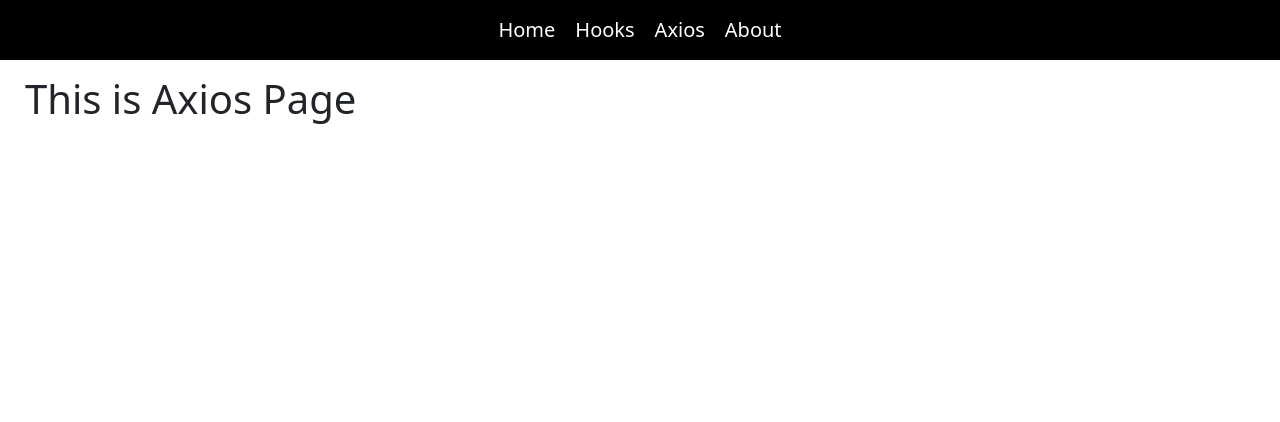
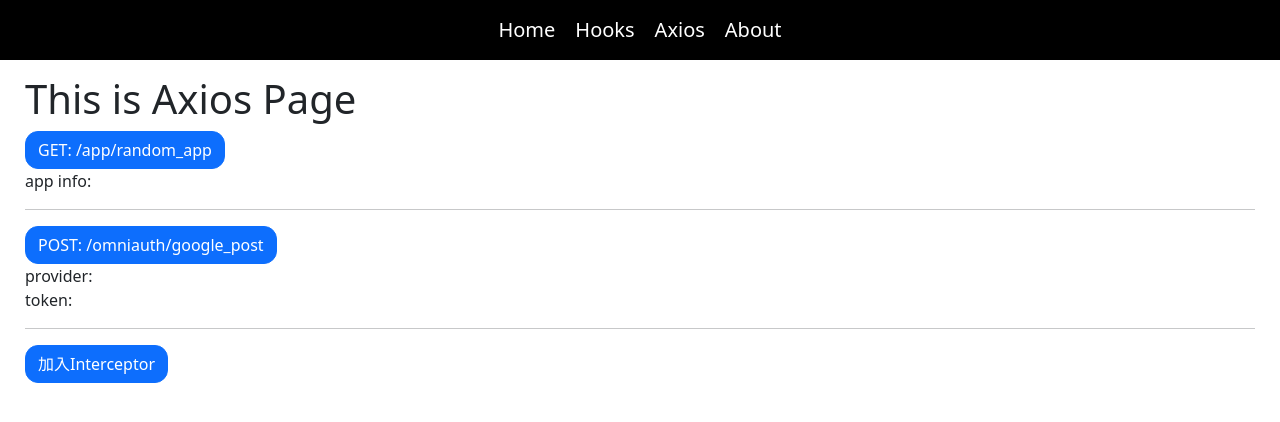
Before and after one commit to crluo0929/vue3-practice, a Vue app: page /axios in a window 1280 px wide. Shown: the top 422 px of the page. Built offline with nearby package versions, Linux system fonts and the light colour scheme.

Commit message:
add axios

```diff
--- a/src/components/Loading.vue
+++ b/src/components/Loading.vue
@@ -37,12 +37,15 @@ export default defineComponent({
     display: none;
 }
 .loading{
-    display: flex;
-    max-width: 10%;
-    height: 70vh;
-    margin: auto;
+    position:fixed;
+    left: 45%;
+    top: 45%;
+    /* display: flex; */
+    /* max-width: 10%; */
+    /* height: 30vh; */
+    /* margin: auto;
     align-items: center;
-    justify-content: center;
+    justify-content: center; */
 }
 .loading div{
     z-index : 2000;
--- a/src/views/Axios.vue
+++ b/src/views/Axios.vue
@@ -1,13 +1,79 @@
 <template>
     <div>
         <h1>This is Axios Page</h1>
+        <button class="btn btn-primary" @click="randomApp">GET: /app/random_app</button><br>
+        app info:
+        <ul>
+            <li v-for="app in appList" :key="app.id">
+                app name: {{app.app_name}}, app version: {{app.app_version}}
+            </li>
+        </ul>
+        <hr>
+        <button class="btn btn-primary" @click="randomAuth">POST: /omniauth/google_post</button><br>
+        provider: {{authInfo?.data?.provider}}<br>
+        token: {{authInfo?.data?.credentials.token}}<br>
+        <hr>
+        <button class="btn btn-primary" @click="addInterceptor">加入Interceptor</button>
     </div>
 </template>
 <script lnag="ts">
-import {defineComponent} from 'vue'
+import {defineComponent, reactive, inject} from 'vue'
+import axios from 'axios'
 
 export default defineComponent({
     name:'Axios',
+    setup(){
+        let api = axios.create({
+            baseURL : "https://random-data-api.com/api"
+        })
+        //app info
+        let appList = reactive([])
+        function randomApp(){
+            api.get("/app/random_app", {params : {size : 3} })
+            .then( res=>{
+                appList.length=0 //clear array
+                appList.push( ...res.data )
+             })
+            .catch( err=>{ console.log(err) })
+        }
+        //auth info
+        let authInfo = reactive({})
+        function randomAuth(){
+            api.post("/omniauth/google_post",{})
+            .then( res => {
+                authInfo.data = res.data //因為是reactive，不能直接assign data
+            })
+            .catch(err => console.log(err))
+        }
+        //add interceptor
+        const Loading = inject('Loading')
+        function addInterceptor(){
+            api.interceptors.request.use(
+                config =>{
+                    Loading.loading('讀取中...')
+                    return config
+                },
+                err =>{ return Promise.reject(err) }
+            )
+            api.interceptors.response.use(
+                resp =>{
+                    Loading.clear()
+                    return resp
+                },
+                err =>{
+                    return Promise.reject(err)
+                }
+            )
+            alert('新增成功')
+        }
+
+        return {
+            appList, randomApp,
+            authInfo, randomAuth,
+            addInterceptor
+        }
+
+    }
 })
 </script>
 <style>
--- a/src/views/Hooks.vue
+++ b/src/views/Hooks.vue
@@ -1,6 +1,7 @@
 <template>
     <div >
-        <h1>X位置: {{point.x}}, Y位置: {{point.y}}</h1>
+        <h1>滑鼠點擊位置</h1>
+        <h2>X: {{point.x}}, Y: {{point.y}}</h2>
     </div>
 </template>
 <script>
```
